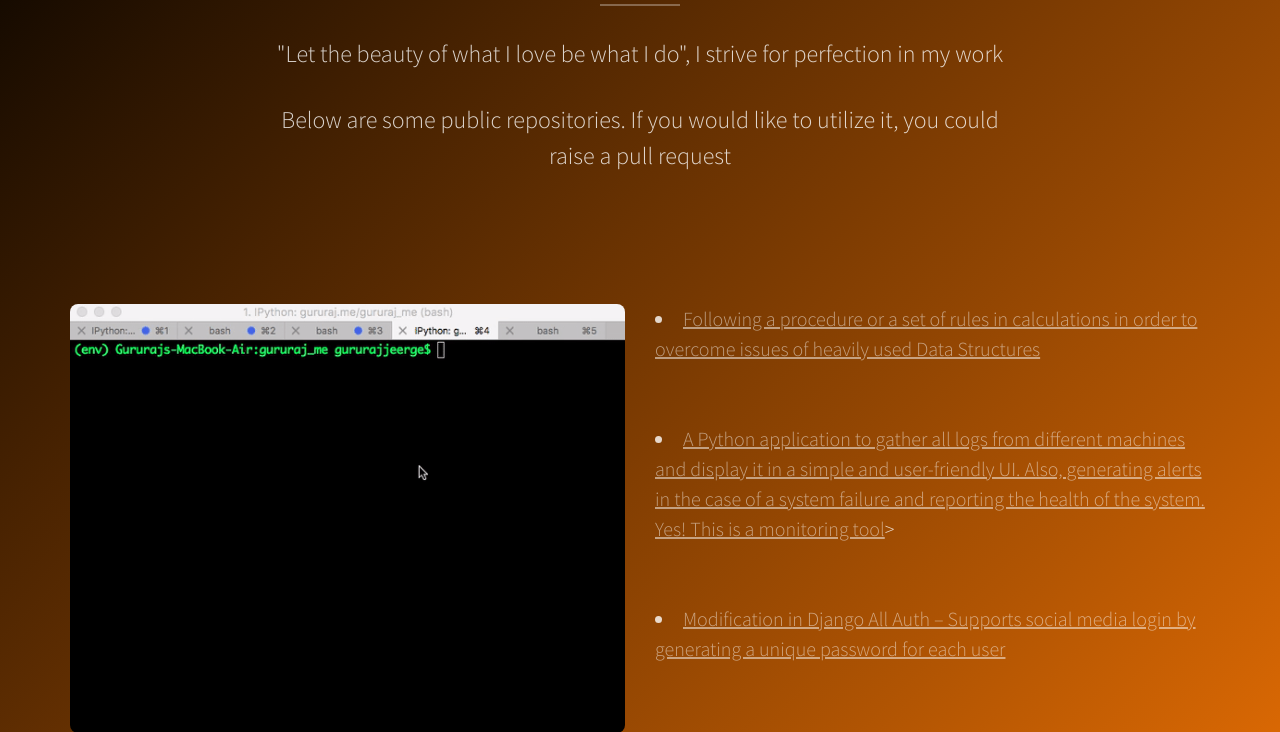
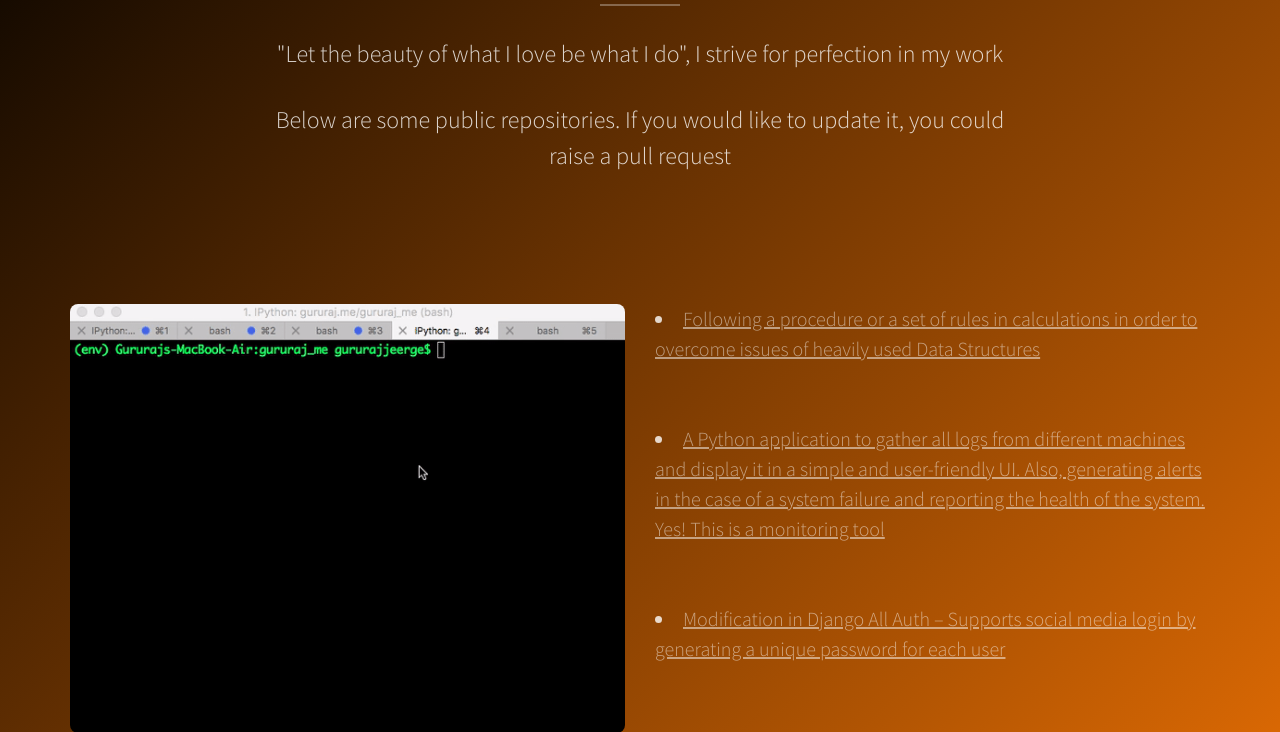
Before and after one commit to iamjeerge/gururaj-me, a Django app: page / in a window 1280 px wide. Shown: the part 1749-2481 px from the top of the page. Run offline with Django 3.2, Linux system fonts and the light colour scheme; some libraries are stand-ins or nearby versions; some web fonts are replaced.

Commit message:
Text issues

```diff
--- a/templates/index.html
+++ b/templates/index.html
@@ -140,7 +140,7 @@
                     <div class="row">
                         <div class="col-md-8 col-md-offset-2 subtext to-animate">
                             <h3>"Let the beauty of what I love be what I do", I strive for perfection in my work</h3>
-                            <h3>Below are some public repositories. If you would like to utilize it, you could raise a pull request</h3>
+                            <h3>Below are some public repositories. If you would like to update it, you could raise a pull request</h3>
                         </div>
                     </div>
                 </div>
@@ -155,7 +155,7 @@
                     <li><a href="https://gitlab.com/iamgururaj/algorithms">Following a procedure or a set of rules in calculations in order to overcome issues of heavily used Data Structures</a></li>
                     <br/>
                     <br/>
-                    <li><a href="https://gitlab.com/iamgururaj/log-report">A Python application to gather all logs from different machines and display it in a simple and user-friendly UI. Also, generating alerts in the case of a system failure and reporting the health of the system. Yes! This is a monitoring tool</a>></li>
+                    <li><a href="https://gitlab.com/iamgururaj/log-report">A Python application to gather all logs from different machines and display it in a simple and user-friendly UI. Also, generating alerts in the case of a system failure and reporting the health of the system. Yes! This is a monitoring tool</a></li>
                     <br/>
                     <br/>
                     <li><a href="https://gitlab.com/iamgururaj/django-allauth">Modification in Django All Auth – Supports social media login by generating a unique password for each user</a></li>
```
